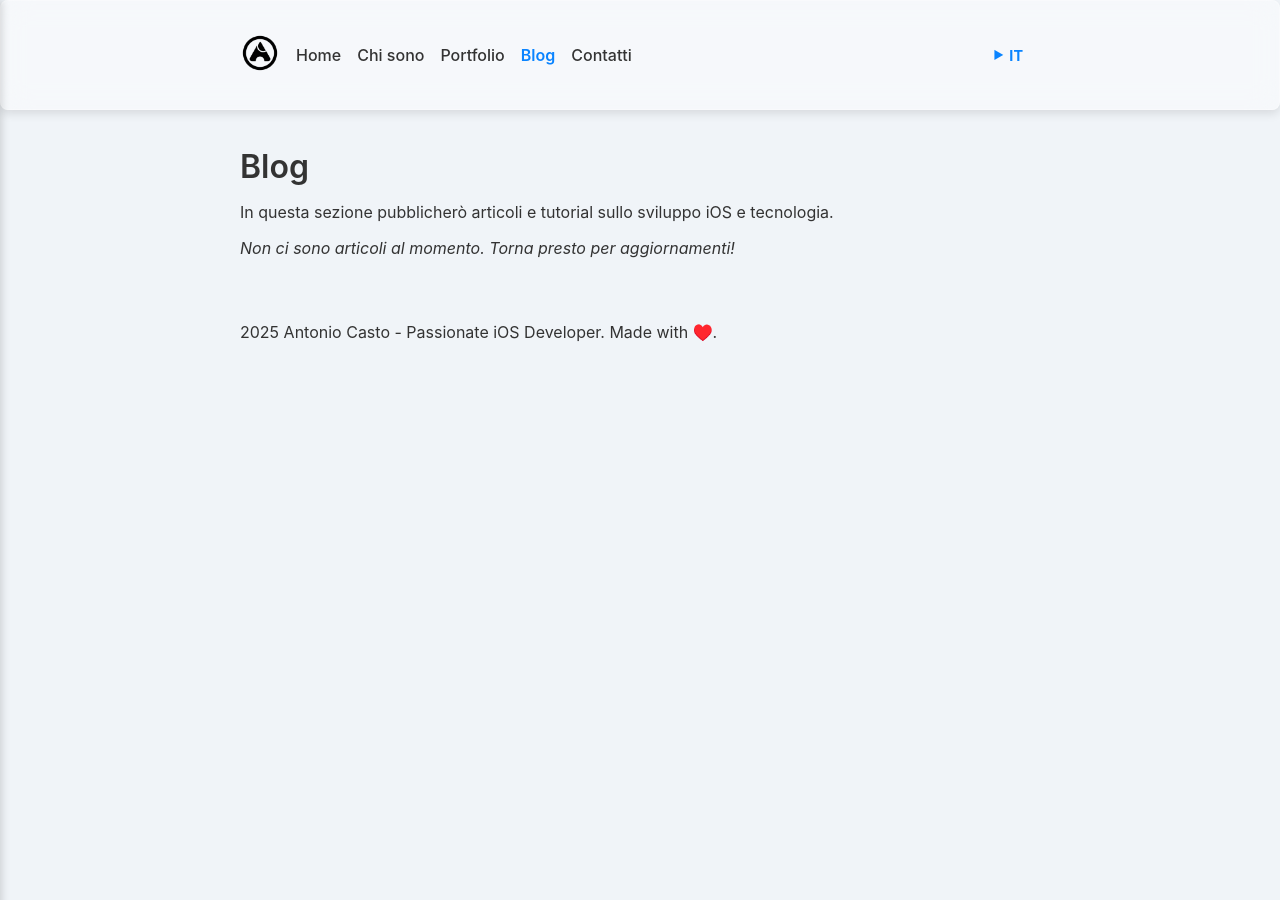
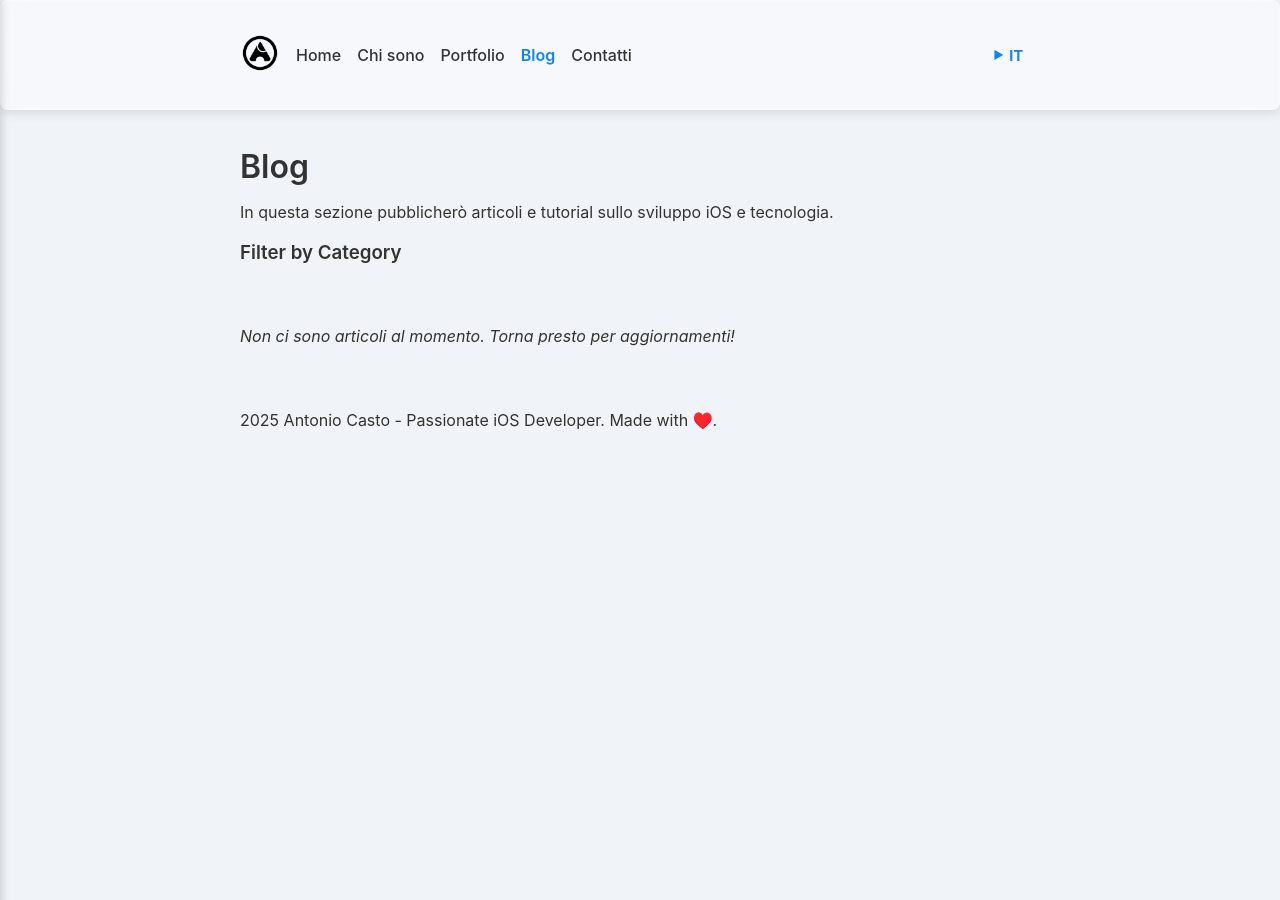
Before and after one commit to antoniocasto/acasto.dev, a Jekyll site: the page built from it/blog.markdown, in a window 1280 px wide. Built offline with Jekyll 4.4.1, drawn with Linux system fonts in a browser that asks for light colours.

```diff
--- a/_posts/en/2025-03-01-welcome-to-jekyll.markdown
+++ b/_posts/en/2025-03-01-welcome-to-jekyll copy.markdown
@@ -4,7 +4,7 @@ title: "My First Blog Post"
 ref: "first-post"
 permalink: "/en/blog/2025/03/01/my-first-post/"
 date: 2025-03-01 12:00:00 +0100
-categories: ["development", "swift"]
+categories: ["development", "swift", "aaa"]
 tags: ["Swift", "iOS", "Jekyll"]
 published: false
 ---
--- a/_sass/_components.scss
+++ b/_sass/_components.scss
@@ -10,3 +10,57 @@
   font-weight: bold;
   color: $primary-color;
 }
+
+// Category filter tiles
+.tiles-container {
+  display: flex;
+  flex-wrap: wrap;
+  gap: 8px;
+  margin-bottom: 1rem;
+}
+
+.filter-tile {
+  cursor: pointer;
+  padding: 0.1rem 0.7rem;
+  border: 1px solid #ccc;
+  border-radius: 9999px;
+  font-weight: normal;
+  color: #333;
+  transition: all 0.2s ease;
+}
+
+.filter-tile.selected {
+  border: 2px solid $primary-color;
+  font-weight: bold;
+  color: $primary-color;
+}
+
+.post-categories {
+  display: flex;
+  flex-wrap: wrap;
+  gap: 4px;
+  margin-top: 6px;
+}
+
+.post-date {
+  font-size: 0.7rem;
+  color: #666;
+}
+
+.category-tile {
+  display: inline-block;
+  padding: 2px 8px;
+  font-size: 0.75rem;
+  font-weight: 500;
+  color: #333;
+  background-color: #f5f7fa;
+  border: 1px solid #ccc;
+  border-radius: 9999px;
+  transition: all 0.2s ease-in-out;
+}
+
+.category-tile:hover {
+  background-color: #e3e8ee;
+  border-color: #0a84ff;
+  color: #0a84ff;
+}
--- a/assets/js/main.js
+++ b/assets/js/main.js
@@ -1,31 +1,57 @@
-document.addEventListener('DOMContentLoaded', function() {
+document.addEventListener('DOMContentLoaded', function () {
   const menuToggle = document.querySelector('.menu-toggle');
   const sideMenu = document.querySelector('.side-menu');
   const closeMenu = document.querySelector('.close-menu');
+  const filterTiles = document.querySelectorAll('.filter-tile');
+  const postItems = document.querySelectorAll('.post-item');
 
   // Open side menu when burger button is clicked
-  menuToggle.addEventListener('click', function(e) {
+  menuToggle.addEventListener('click', function (e) {
     e.stopPropagation();
     sideMenu.classList.add('open');
   });
 
   // Close side menu when close button is clicked
-  closeMenu.addEventListener('click', function(e) {
+  closeMenu.addEventListener('click', function (e) {
     e.stopPropagation();
     sideMenu.classList.remove('open');
   });
 
   // Close side menu when clicking outside
-  document.addEventListener('click', function(e) {
+  document.addEventListener('click', function (e) {
     if (sideMenu.classList.contains('open') && !sideMenu.contains(e.target) && !menuToggle.contains(e.target)) {
       sideMenu.classList.remove('open');
     }
   });
 
   // Close side menu on window resize if above mobile breakpoint
-  window.addEventListener('resize', function() {
+  window.addEventListener('resize', function () {
     if (window.innerWidth >= 769 && sideMenu.classList.contains('open')) {
       sideMenu.classList.remove('open');
     }
   });
+
+  filterTiles.forEach(tile => {
+    tile.addEventListener('click', function() {
+      // Toggle dello stato selezionato
+      tile.classList.toggle('selected');
+      filterPosts();
+    });
+  });
+
+  function filterPosts() {
+    const selectedFilters = Array.from(filterTiles)
+      .filter(tile => tile.classList.contains('selected'))
+      .map(tile => tile.getAttribute('data-value'));
+
+    postItems.forEach(item => {
+      const categories = item.getAttribute('data-categories').split(',');
+      if (selectedFilters.length === 0) {
+        item.style.display = '';
+      } else {
+        const match = selectedFilters.some(filter => categories.includes(filter));
+        item.style.display = match ? '' : 'none';
+      }
+    });
+  }
 });
--- a/it/blog.markdown
+++ b/it/blog.markdown
@@ -4,18 +4,59 @@ title: "Blog"
 ref: "blog"
 permalink: "/it/blog/"
 ---
+
 # Blog
 
 In questa sezione pubblicherò articoli e tutorial sullo sviluppo iOS e tecnologia.
 
 {% assign localized_posts = site.posts | where: "lang", page.lang %}
 
+<div id="category-filters">
+  <h3>Filter by Category</h3>
+  <div class="tiles-container">
+    {% assign categories = "" %}
+    {% for post in localized_posts %}
+      {% for cat in post.categories %}
+        {% unless categories contains cat %}
+          {% assign categories = categories | append: cat | append: "," %}
+        {% endunless %}
+      {% endfor %}
+    {% endfor %}
+    {% assign categories = categories | split: "," | uniq %}
+    {% for normCat in categories %}
+      {% if normCat != "" %}
+        <div class="filter-tile" data-value="{{ normCat }}">
+          {{ normCat | capitalize }}
+        </div>
+      {% endif %}
+    {% endfor %}
+  </div>
+</div>
+<br>
+
 {% if localized_posts.size == 0 %}
 _Non ci sono articoli al momento. Torna presto per aggiornamenti!_
 {% endif %}
 
-{% for post in localized_posts %}
-- **[{{ post.title }}]({{ post.url | relative_url }})** <small> {% if page.lang == "it" %}
+
+<div id="posts-list">
+  {% for post in localized_posts %}
+    {% assign postCategories = "" %}
+    {% for cat in post.categories %}
+      {% assign postCategories = postCategories | append: cat %}
+      {% unless forloop.last %}
+        {% assign postCategories = postCategories | append: "," %}
+      {% endunless %}
+    {% endfor %}
+    <p>
+    <div class="post-item" data-categories="{{ postCategories }}">
+        <strong><a href="{{ post.url | relative_url }}">{{ post.title }}</a></strong>
+      <div class="post-categories">
+        {% for cat in post.categories %}
+          <span class="category-tile">{{ cat | capitalize }}</span>
+        {% endfor %}
+      </div>
+      <small class="post-date"><i>{% if page.lang == "it" %}
     ({{ site.data.localization[page.lang].post.published_on }} {{ post.date | date: "%d %B %Y"
        | replace: "January", "Gennaio"
        | replace: "February", "Febbraio"
@@ -29,5 +70,8 @@ _Non ci sono articoli al momento. Torna presto per aggiornamenti!_
        | replace: "October", "Ottobre"
        | replace: "November", "Novembre"
        | replace: "December", "Dicembre" }})
-  {% endif %} </small>
-{% endfor %}
+  {% endif %}</i></small>
+    </div>
+    </p>
+  {% endfor %}
+</div>
```
Also changed, not shown: en/blog.markdown (+46 -3 lines).
